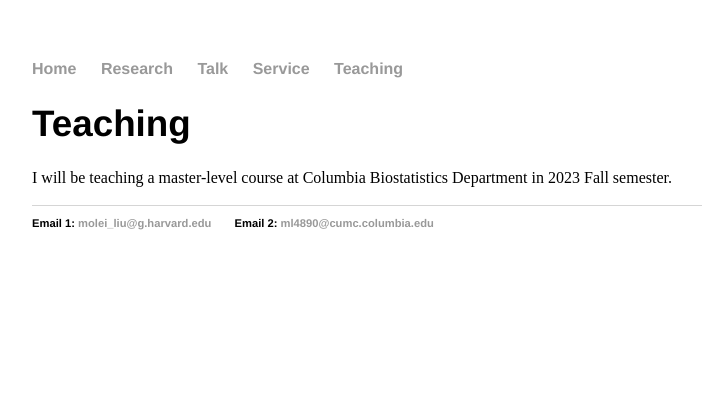
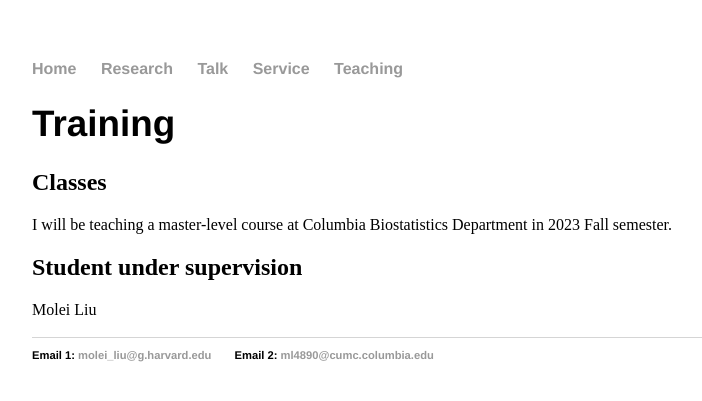
Before and after one commit to moleibobliu/moleibobliu.github.io, a Jekyll site: the page built from teaching/index.html, in a window 1280 px wide. Shown: the top 401 px of the page, without its empty margins (160-862 px from the left). Built offline with Jekyll 4.4.1, drawn with Linux system fonts in a browser that asks for light colours.

Commit message:
Update index.html

```diff
--- a/teaching/index.html
+++ b/teaching/index.html
@@ -3,9 +3,14 @@ layout: default
 title: Molei Liu
 ---
 <div class="blurb">
-	<h1> Teaching </h1>
-I will be teaching a master-level course at Columbia Biostatistics Department in 2023 Fall semester.
-<p>
+	<h1> Training </h1>
+        <h2> Classes </h2>
+	I will be teaching a master-level course at Columbia Biostatistics Department in 2023 Fall semester.
+	<p>
+
+	<h2> Student under supervision </h2>
+	Molei Liu
+	<p>
+
 		 </h1>
-
 </div><!-- /.blurb -->
```
